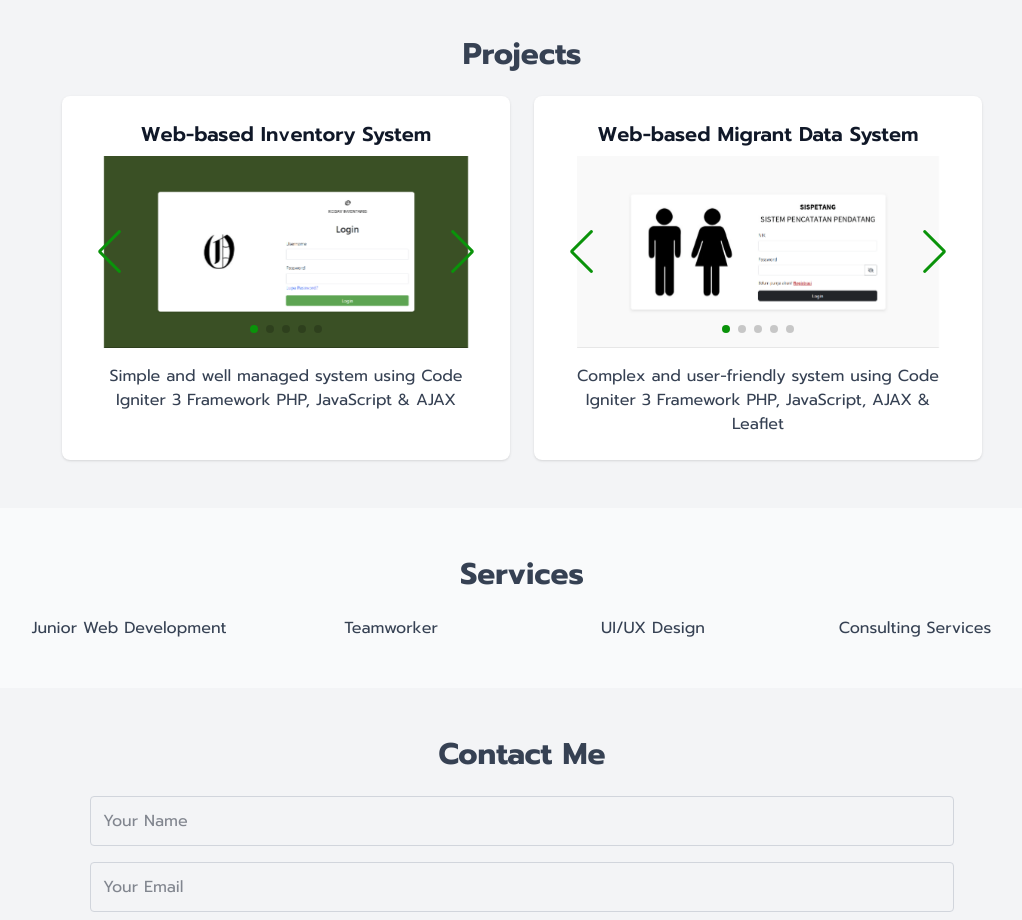
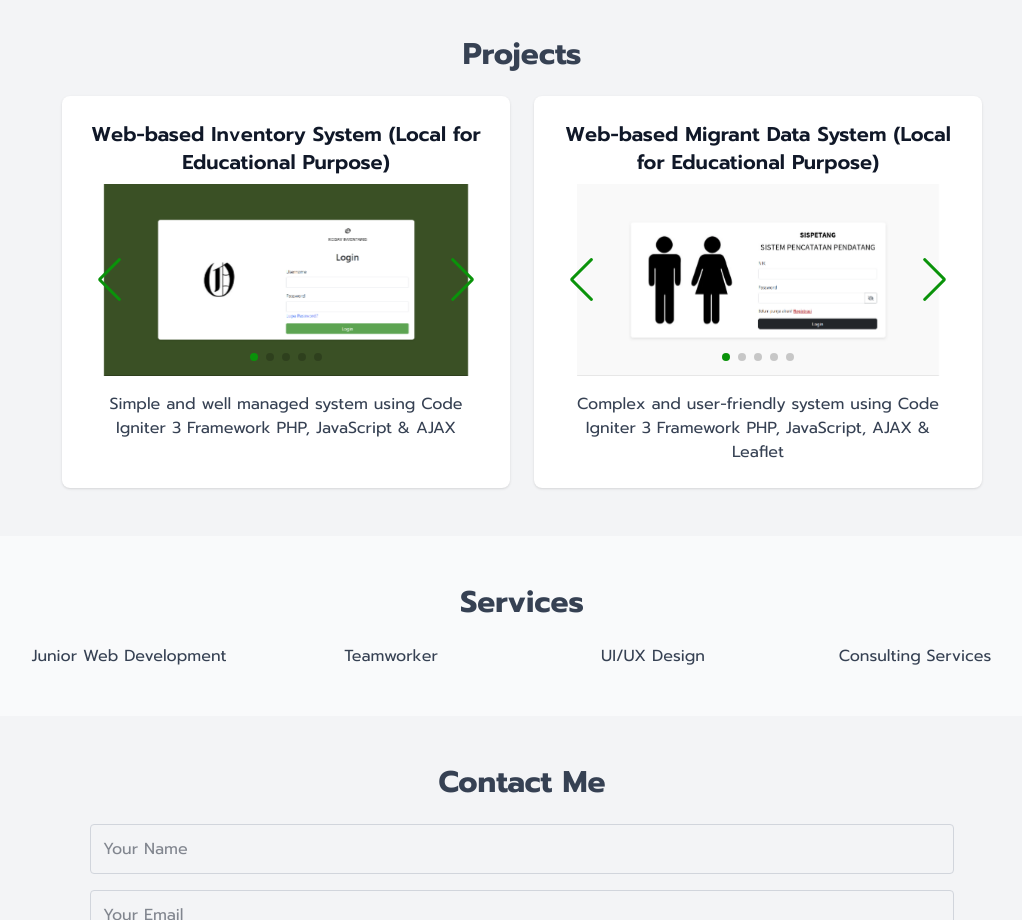
Before and after one commit to ONICKDAY/portofolio-koday, a website: page index.html in a window 1280 px wide. Shown: the part 1220-2140 px from the top of the page, without its empty margins (118-1140 px from the left). Drawn offline with nearby package versions, Linux system fonts and the light colour scheme.

Commit message:
Update index.html

```diff
--- a/index.html
+++ b/index.html
@@ -96,7 +96,7 @@
         <h2 class="text-3xl font-bold mb-6 text-gray-700">Projects</h2>
         <div class="flex flex-wrap justify-center gap-6">
             <div class="bg-white p-6 rounded-lg shadow hover:shadow-lg transition w-full sm:max-w-md">
-                <h3 class="text-xl font-semibold mb-2">Web-based Inventory System</h3>
+                <h3 class="text-xl font-semibold mb-2">Web-based Inventory System (Local for Educational Purpose)</h3>
                 <div class="swiper mySwiper rounded-lg overflow-hidden mb-4">
                     <div class="swiper-wrapper">
                         <div class="swiper-slide"><img src="src/img/project1/logingudang.png"
@@ -119,7 +119,7 @@
             </div>
 
             <div class="bg-white p-6 rounded-lg shadow hover:shadow-lg transition w-full sm:max-w-md">
-                <h3 class="text-xl font-semibold mb-2">Web-based Migrant Data System</h3>
+                <h3 class="text-xl font-semibold mb-2">Web-based Migrant Data System (Local for Educational Purpose)</h3>
                 <div class="swiper mySwiper rounded-lg overflow-hidden mb-4">
                     <div class="swiper-wrapper">
                         <div class="swiper-slide"><img src="src/img/project2/pendatang1.png"
```
